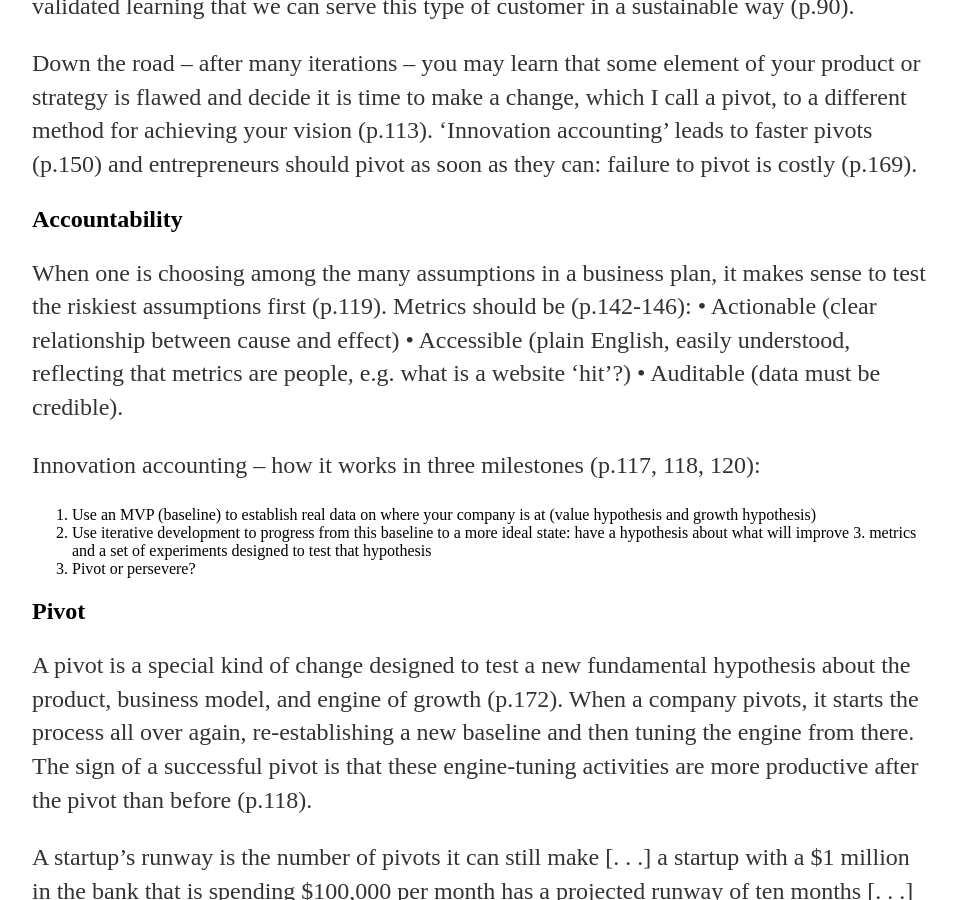
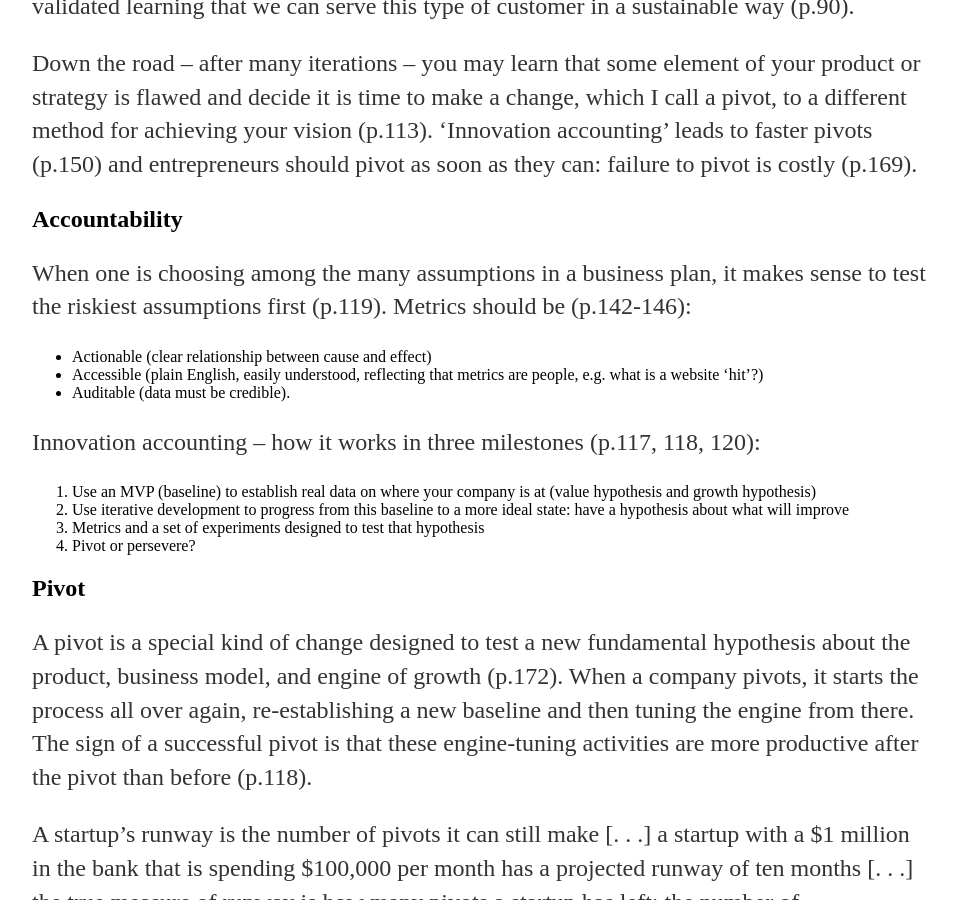
Before and after one commit to scottcolfer/scottcolfer.github.io, a Jekyll site: the page built from _posts/2012-06-05-lean-startup-for-product-managers.md, in a window 1280 px wide and 900 px high, scrolled down 3029 px. Shown: the whole window, without its empty margins (160-1117 px from the left). Built offline with Jekyll 4.4.1, drawn with Linux system fonts in a browser that asks for light colours.

Commit message:
Update 2012-06-05-lean-startup-for-product-managers.md
List formatting errors.

```diff
--- a/_posts/2012-06-05-lean-startup-for-product-managers.md
+++ b/_posts/2012-06-05-lean-startup-for-product-managers.md
@@ -59,13 +59,14 @@ Down the road – after many iterations – you may learn that some element of y
 ## Accountability
 
 When one is choosing among the many assumptions in a business plan, it makes sense to test the riskiest assumptions first (p.119). Metrics should be (p.142-146):
-• Actionable (clear relationship between cause and effect)
-• Accessible (plain English, easily understood, reflecting that metrics are people, e.g. what is a website ‘hit’?)
-• Auditable (data must be credible).
+* Actionable (clear relationship between cause and effect)
+* Accessible (plain English, easily understood, reflecting that metrics are people, e.g. what is a website ‘hit’?)
+* Auditable (data must be credible).
 
 Innovation accounting – how it works in three milestones (p.117, 118, 120):
 1. Use an MVP (baseline) to establish real data on where your company is at (value hypothesis and growth hypothesis)
-2. Use iterative development to progress from this baseline to a more ideal state: have a hypothesis about what will improve 3. metrics and a set of experiments designed to test that hypothesis
+2. Use iterative development to progress from this baseline to a more ideal state: have a hypothesis about what will improve
+3. Metrics and a set of experiments designed to test that hypothesis
 4. Pivot or persevere?
 
 ## Pivot
```
